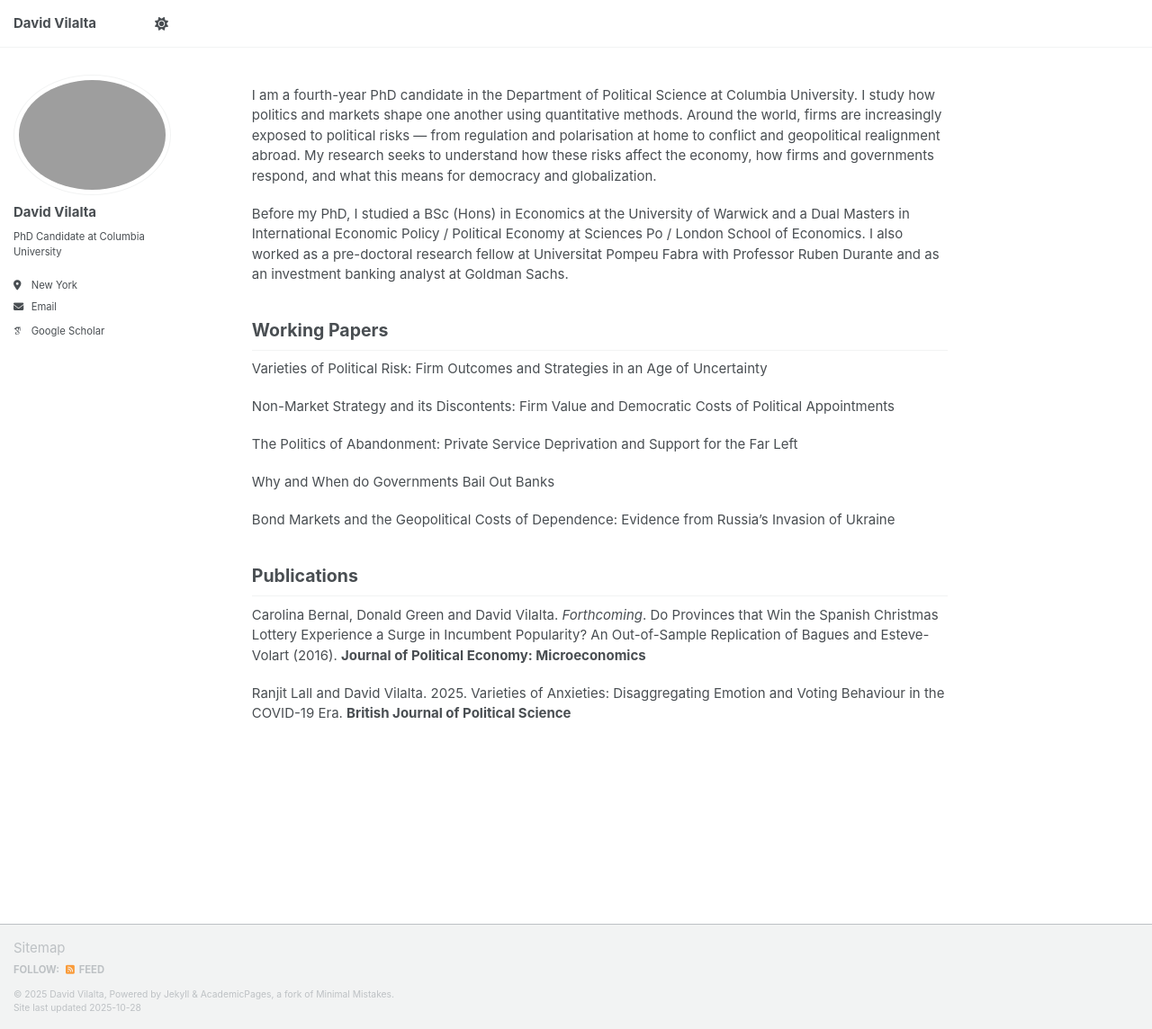
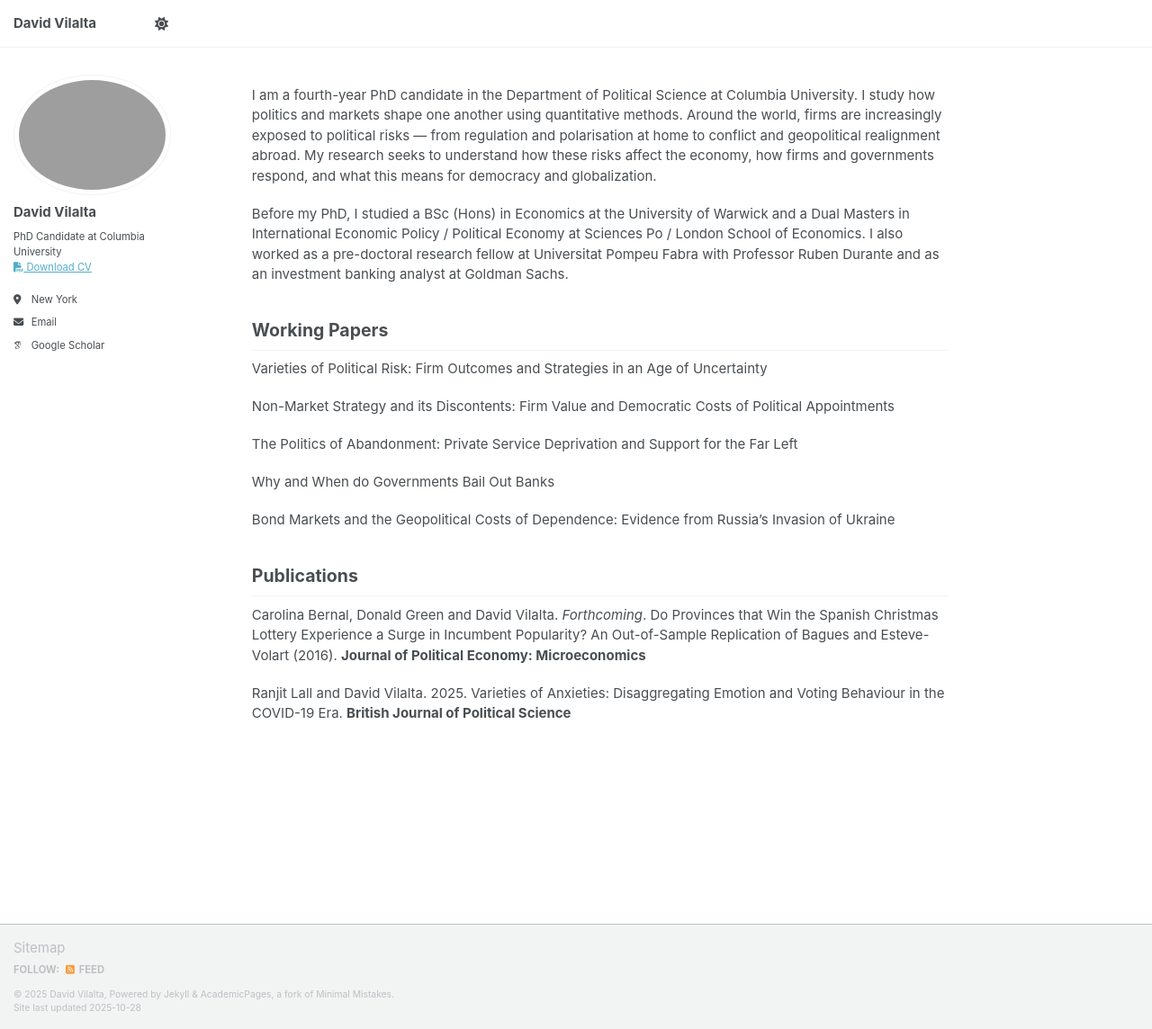
Before and after one commit to davidvilalta/davidvilalta.github.io, a Jekyll site: the page built from _pages/about.md, in a window 1280 px wide and 1144 px high. Shown: the whole window at 90% size. Built offline with Jekyll 4.4.1, drawn with Linux system fonts in a browser that asks for light colours; some web fonts are replaced; a script that is not in the unit is left out.

Commit message:
Update _config.yml

```diff
--- a/_config.yml
+++ b/_config.yml
@@ -25,7 +25,14 @@ author:
   avatar: "20251028_profile.png"
   name: "David Vilalta"
   pronouns:
-  bio: "PhD Candidate at Columbia University"
+  author:
+  bio: |
+    PhD Candidate at Columbia University
+    <br>
+    <a href="/files/20251028_CV.pdf" download>
+      <i class="fas fa-file-pdf"></i> Download CV
+    </a>
+
   location: "New York"
   employer:
   uri:
```
